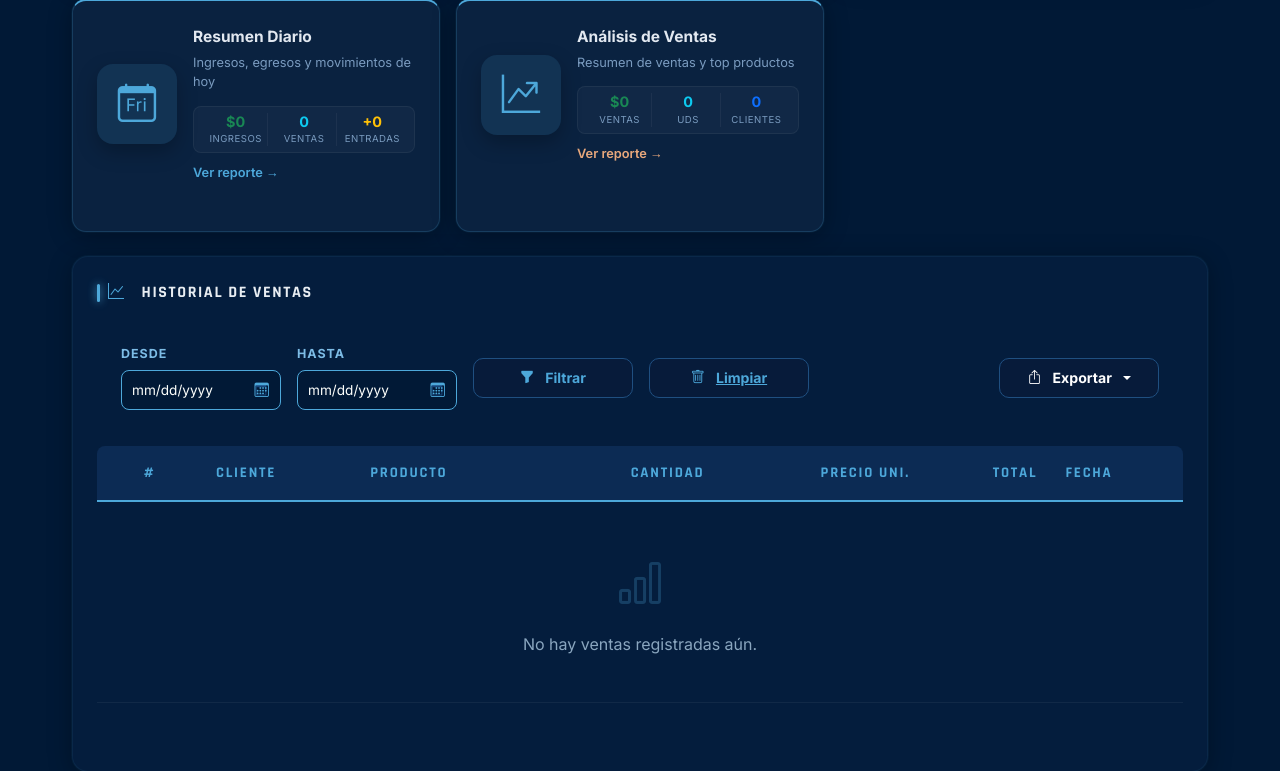
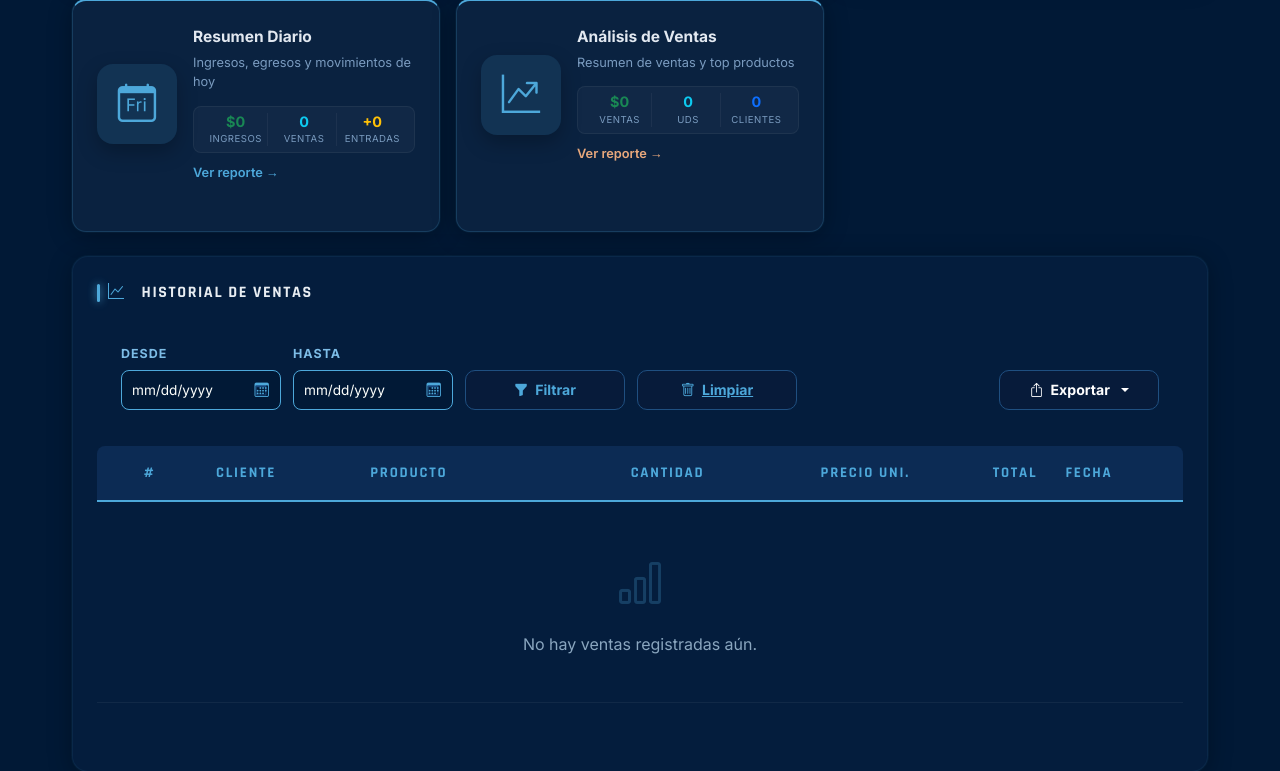
Before and after one commit to foxescar07/proyecto-licorera, a Django app: page /reportes/ in a window 1280 px wide. Shown: the part 545-1316 px from the top of the page. Run offline with Django 5.2, Linux system fonts and the light colour scheme; data that the repository does not hold is empty; some libraries are stand-ins or nearby versions.

Commit message:
feat: cambios reportes html

```diff
--- a/reportes/templates/reportes.html
+++ b/reportes/templates/reportes.html
@@ -217,8 +217,8 @@
         <i class="bi bi-graph-up me-2" style="color: #4DA8DA;"></i>Historial de Ventas
       </div>
 
-      <!-- Barra de filtros -->
-      <div class="cys-hv-filters d-flex align-items-center flex-wrap gap-3 mb-3">
+      <!-- ── Barra de filtros ── -->
+      <div class="cys-hv-filters">
 
         <!-- Desde -->
         <div class="cys-hv-date-group">
@@ -243,22 +243,29 @@
         </div>
 
         <!-- Botón Filtrar -->
-        <button type="button" id="btn-filtrar" class="cys-hv-btn-action cys-hv-btn-filtrar"
-                onclick="aplicarFiltro()">
-          <i class="bi bi-funnel-fill me-1"></i>Filtrar
-        </button>
+        <div class="cys-hv-date-group">
+          <span class="cys-hv-date-label">&nbsp;</span>
+          <button type="button" id="btn-filtrar" class="cys-hv-btn-filtrar"
+                  onclick="aplicarFiltro()">
+            <i class="bi bi-funnel-fill"></i>Filtrar
+          </button>
+        </div>
 
         <!-- Botón Limpiar -->
-        <a href="{% url 'reportes' %}" class="cys-hv-btn-action cys-hv-btn-limpiar">
-          <i class="bi bi-trash me-1"></i>Limpiar
-        </a>
+        <div class="cys-hv-date-group">
+          <span class="cys-hv-date-label">&nbsp;</span>
+          <a href="{% url 'reportes' %}" class="cys-hv-btn-limpiar">
+            <i class="bi bi-trash"></i>Limpiar
+          </a>
+        </div>
 
         <!-- Dropdown Exportar (a la derecha) -->
-        <div class="ms-auto">
+        <div class="cys-hv-date-group ms-auto">
+          <span class="cys-hv-date-label">&nbsp;</span>
           <div class="dropdown">
-            <button class="cys-hv-btn-action cys-hv-btn-exportar dropdown-toggle" type="button"
+            <button class="cys-hv-btn-exportar dropdown-toggle" type="button"
                     id="dropdownExportar" data-bs-toggle="dropdown" aria-expanded="false">
-              <i class="bi bi-box-arrow-up me-1"></i>Exportar
+              <i class="bi bi-box-arrow-up"></i>Exportar
             </button>
             <ul class="dropdown-menu cys-hv-dropdown" aria-labelledby="dropdownExportar">
               <li>
@@ -286,7 +293,7 @@
           </div>
         </div>
 
-      </div>
+      </div><!-- /cys-hv-filters -->
 
       {% if fecha_inicio or fecha_fin %}
       <div class="cys-busqueda-activa mb-2">
@@ -341,14 +348,15 @@
                   {% endif %}
                 </div>
               </td>
-              <td class="d-none"></td><td class="d-none"></td><td class="d-none"></td><td class="d-none"></td><td class="d-none"></td><td class="d-none"></td>
+              <td class="d-none"></td><td class="d-none"></td><td class="d-none"></td>
+              <td class="d-none"></td><td class="d-none"></td><td class="d-none"></td>
             </tr>
             {% endfor %}
           </tbody>
         </table>
       </div>
 
-      <!-- Pie de tabla: paginación solamente (sin "Mostrando registros" duplicado) -->
+      <!-- Pie de tabla -->
       <div class="cys-hv-table-footer">
         <span class="cys-hv-showing-info" id="cys-dt-info"></span>
         <div class="cys-hv-pagination-wrap" id="cys-dt-pagination"></div>
@@ -800,7 +808,8 @@
                   <td colspan="7" class="cys-td--empty">
                     <div class="cys-empty-box"><i class="bi bi-inbox"></i>No hay ventas hoy.</div>
                   </td>
-                  <td class="d-none"></td><td class="d-none"></td><td class="d-none"></td><td class="d-none"></td><td class="d-none"></td><td class="d-none"></td>
+                  <td class="d-none"></td><td class="d-none"></td><td class="d-none"></td>
+                  <td class="d-none"></td><td class="d-none"></td><td class="d-none"></td>
                 </tr>
                 {% endfor %}
               </tbody>
```
